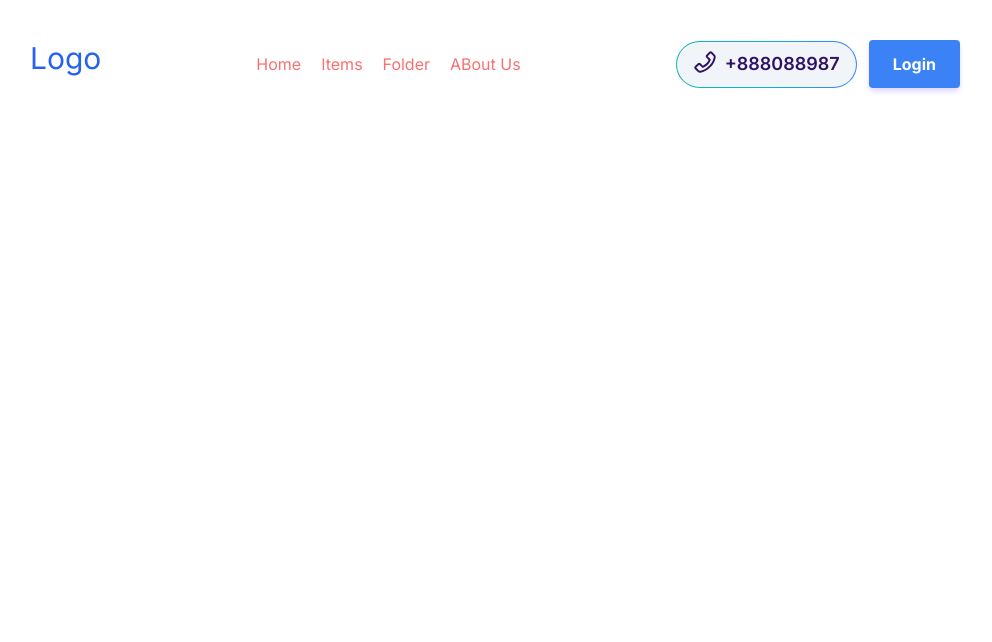
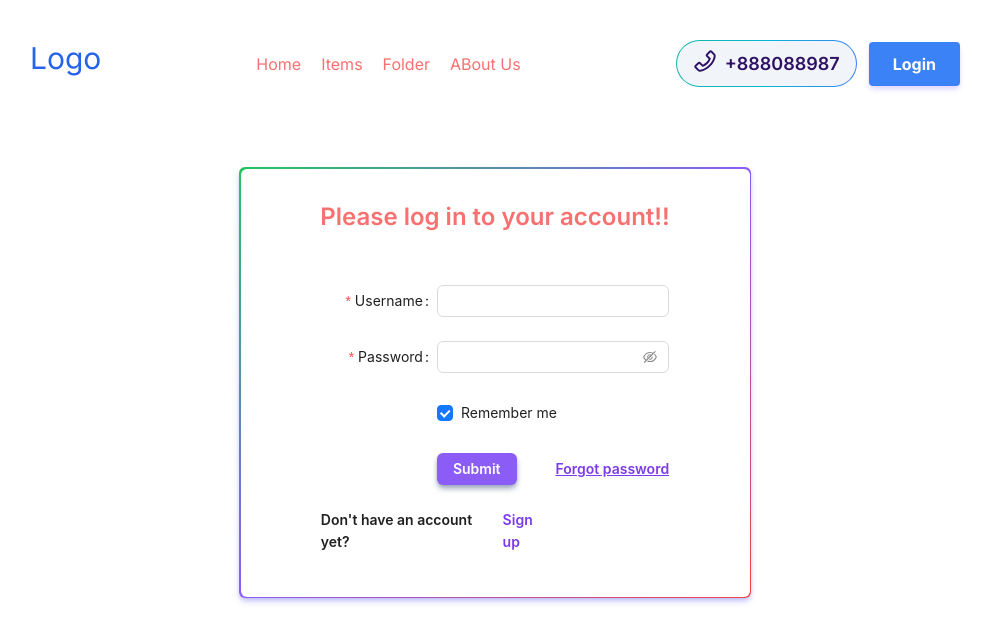
Before and after one commit to muhamash/next-contentAi, a Next.js app: page / in a window 1280 px wide. Shown: the top 642 px of the page, without its empty margins (145-1137 px from the left). Built offline with nearby package versions, Linux system fonts and the light colour scheme.

Commit message:
way to login route

```diff
--- a/package.json
+++ b/package.json
@@ -12,9 +12,11 @@
     "@emotion/cache": "^11.11.0",
     "@mui/material-nextjs": "^5.15.0",
     "antd": "^5.12.2",
+    "framer-motion": "^10.16.16",
     "next": "14.0.4",
     "react": "^18",
-    "react-dom": "^18"
+    "react-dom": "^18",
+    "react-router-dom": "^6.21.0"
   },
   "devDependencies": {
     "@types/node": "^20",
--- /dev/null
+++ b/src/app/components/login/login.tsx
@@ -0,0 +1,115 @@
+import React from 'react';
+import { Button, Checkbox, Form, Input } from 'antd';
+import TypingAnimation from './typingAnimation';
+
+const onFinish = (values: any) => {
+    console.log('Success:', values);
+};
+
+const onFinishFailed = (errorInfo: any) => {
+    console.log('Failed:', errorInfo);
+};
+
+const Login: React.FC = () => (
+    <div className='py-10'>
+        <div className='w-[40%] flex mx-auto bg-gradient-to-br from-green-500 via-violet-500 to-red-500 p-[1.5px] rounded-md shadow-md shadow-[#9c9ef693]'>
+            <div className='bg-white w-full flex flex-col items-center rounded-md'>
+                <div className="py-3">
+                    <p className="text-2xl font-OpenSans font-semibold">
+                        <TypingAnimation message=" Please log in to your account!! " />
+                    </p>
+                </div>
+
+                <Form
+                    className='flex flex-col mx-auto py-5'
+                    name="basic"
+                    labelCol={{
+                        span: 8,
+                    }}
+                    wrapperCol={{
+                        span: 16,
+                    }}
+                    style={{
+                        maxWidth: 600,
+                    }}
+                    initialValues={{
+                        remember: true,
+                    }}
+                    onFinish={onFinish}
+                    onFinishFailed={onFinishFailed}
+                    autoComplete="off"
+                >
+                    <Form.Item
+                        label="Username"
+                        name="username"
+                        rules={[
+                            {
+                                required: true,
+                                message: 'Please input your username!',
+                            },
+                        ]}
+                    >
+                        <Input />
+                    </Form.Item>
+
+                    <Form.Item
+                        label="Password"
+                        name="password"
+                        rules={[
+                            {
+                                required: true,
+                                message: 'Please input your password!',
+                            },
+                        ]}
+                    >
+                        <Input.Password />
+                    </Form.Item>
+
+                    <Form.Item
+                        name="remember"
+                        valuePropName="checked"
+                        wrapperCol={{
+                            offset: 8,
+                            span: 16,
+                        }}
+                    >
+                        <Checkbox>Remember me</Checkbox>
+                    </Form.Item>
+
+                    <Form.Item
+                        wrapperCol={{
+                            offset: 8,
+                            span: 16,
+                        }}
+                    >
+                        <div className='flex justify-between items-center'>
+                            <Button
+                                className='bg-violet-500 text-white font-OpenSans font-semibold shadow-md shadow-slate-400'
+                                type="submit" htmlType="submit">
+                                Submit
+                            </Button>
+                            <div>
+                                <p className='text-violet-600 font-OpenSans font-semibold cursor-pointer hover:text-red-700 underline'>
+                                    Forgot password
+                                </p>
+                            </div>
+                        </div>
+                    </Form.Item>
+
+                    <Form.Item>
+                        <div className='flex justify-between'>
+                            <p className='font-OpenSans font-semibold'>
+                                Don't have an account yet?
+                            </p>
+                            <p className='font-OpenSans text-violet-600 font-semibold cursor-pointer hover:text-red-700'>
+                                Sign up
+                            </p>
+                        </div>
+                    </Form.Item>
+                </Form>
+            </div>
+        </div>
+    </div>
+);
+
+export default Login;
--- /dev/null
+++ b/src/app/components/login/typingAnimation.tsx
@@ -0,0 +1,44 @@
+import React, { useState, useEffect } from 'react';
+
+interface TypingAnimationProps {
+    message: string;
+}
+
+const TypingAnimation: React.FC<TypingAnimationProps> = (props) => {
+    const message = props.message.trim(); // Trim any leading/trailing spaces
+    const [currentText, setCurrentText] = useState<string>('');
+    const [isTyping, setIsTyping] = useState<boolean>(true);
+
+    useEffect(() => {
+        let textIndex = 0;
+        let typingInterval: NodeJS.Timeout;
+
+        if (isTyping) {
+            typingInterval = setInterval(() => {
+                setCurrentText(prevText => {
+                    if (textIndex < message.length) {
+                        textIndex++;
+                        return message.slice(0, textIndex);
+                    } else {
+                        clearInterval(typingInterval);
+                        setIsTyping(false);
+                        return prevText;
+                    }
+                });
+            }, 110);
+        }
+
+        return () => clearInterval(typingInterval);
+    }, [isTyping, message]);
+
+    return (
+        <div className="py-5">
+            <p>
+                {currentText}
+                {isTyping && <span className="animate-blink">...</span>}
+            </p>
+        </div>
+    );
+};
+
+export default TypingAnimation;
--- a/src/app/components/nav.tsx
+++ b/src/app/components/nav.tsx
@@ -1,6 +1,14 @@
 'use client'
 
 import { PhoneOutlined } from '@ant-design/icons';
+import Link from 'next/link';
+import { useRouter } from 'next/router';
+
+const handleLoginClick = () => {
+  const router = useRouter();
+  router.push('./login/login.tsx');
+};
+
 
 const Nav = () =>
 {
@@ -35,11 +43,11 @@ const Nav = () =>
                     </div>
                 </div>
                 {/* user log in */ }
-                <div>
-                    <button className='bg-blue-500 hover:bg-blue-700 text-white font-bold py-3 px-6 rounded shadow-md shadow-violet-200'>
+                <Link href={'./login/login.tsx'}>
+                    <a  onClick={() => console.log( 'clicked' )} className='bg-blue-500 hover:bg-blue-700 text-white font-bold py-3 px-6 rounded shadow-md shadow-violet-200'>
                         Login
-                    </button>
-                </div>
+                    </a>
+                </Link>
             </div>
         </div>
     )
--- a/src/app/page.tsx
+++ b/src/app/page.tsx
@@ -1,9 +1,11 @@
-import Nav from './components/nav'
+'use client'
+
+import HomePage from './pages/home';
 export default function Home ()
 {
   return (
     <div className="text-red-400">
-      <Nav/>
+      <HomePage/>
     </div>
-  )
-}
+  );
+};
--- a/src/app/pages/home.tsx
+++ b/src/app/pages/home.tsx
@@ -1,13 +1,27 @@
 'use client'
 
+import Nav from "../components/nav";
 import React from "react"
+import {motion} from 'framer-motion'
+import Login from "../components/login/login";
 
-const HomePage = () = {
+const HomePage = () => {
     return (
         <div>
-
-        </div >
-    )
+            <motion.div
+                initial={{ opacity: 0, y: -30 }}
+                animate={{ opacity: 1, y: 0 }}
+                transition={{ duration: 1, ease: 'easeOut' }}
+                style={{
+                    width: '100%',
+                    height: '100vh',
+                }}
+            >
+                <Nav />
+                <Login/>
+            </motion.div>
+        </div>
+    );
 };
 
 export default HomePage;
```
Also changed, not shown: 1 other file (tests, documents, lock files or other folders).
